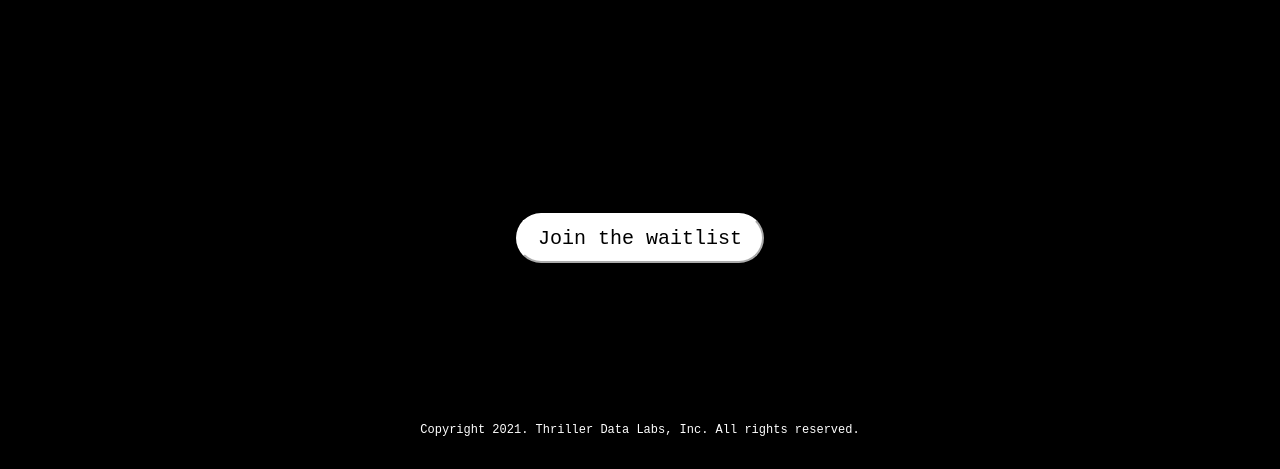
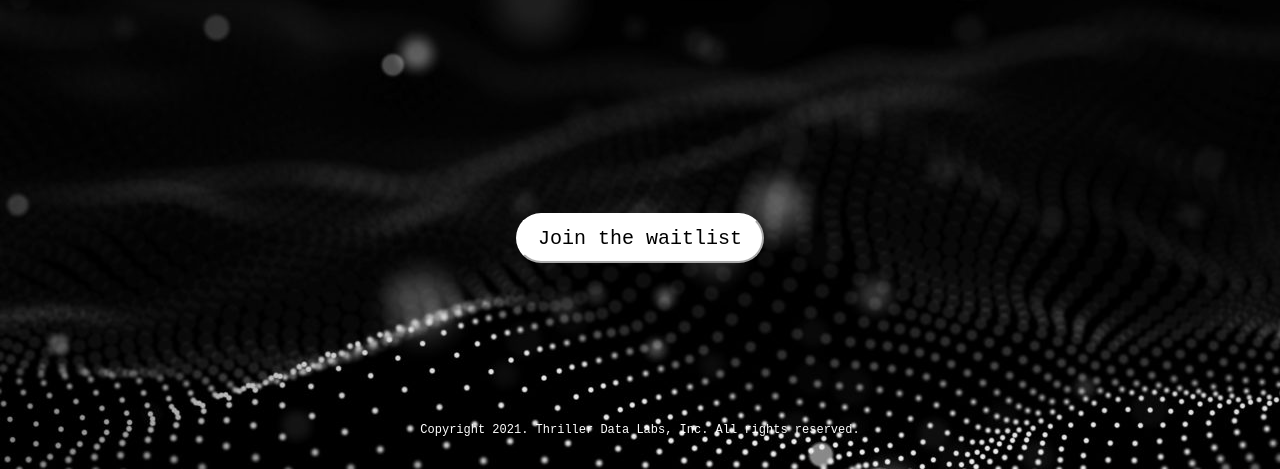
Before and after one commit to thriller-data-labs/thriller-data-labs.github.io, a plain HTML site: page index.html in a window 1280 px wide. Shown: the part 331-800 px from the top of the page. Drawn offline with nearby package versions, Linux system fonts and the light colour scheme.

Commit message:
update jpeg reference

```diff
--- a/website_style.css
+++ b/website_style.css
@@ -6,7 +6,7 @@ body
  max-width:100%;
  height: auto;
  font-family: "Courier New";
- background-image: url("../thriller-splash/thriller-data.jpeg");
+ background-image: url("../thriller-data-labs.github.io/thriller-data.jpeg");
  background-repeat: no-repeat;
  background-color: black
 }
```
